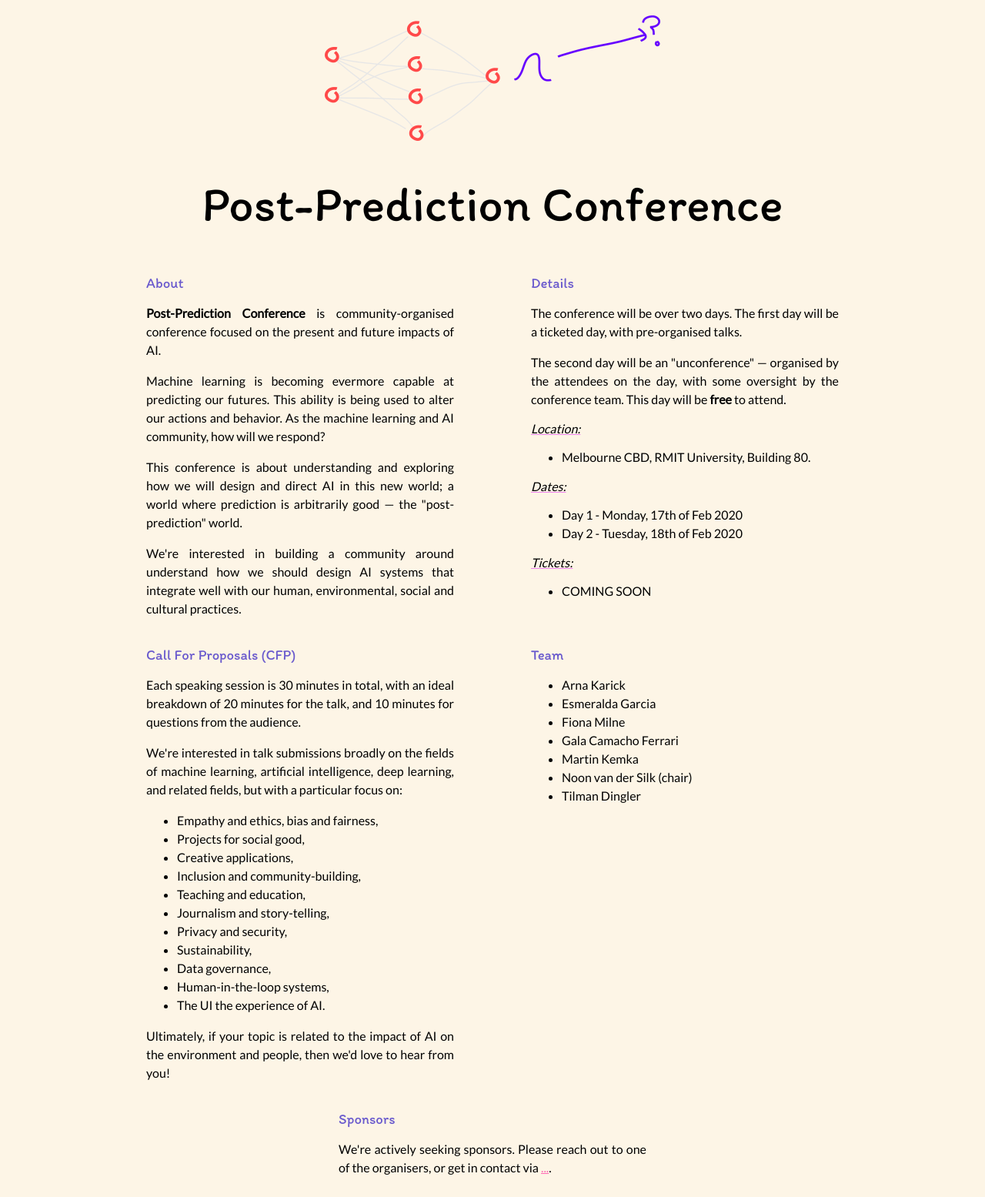
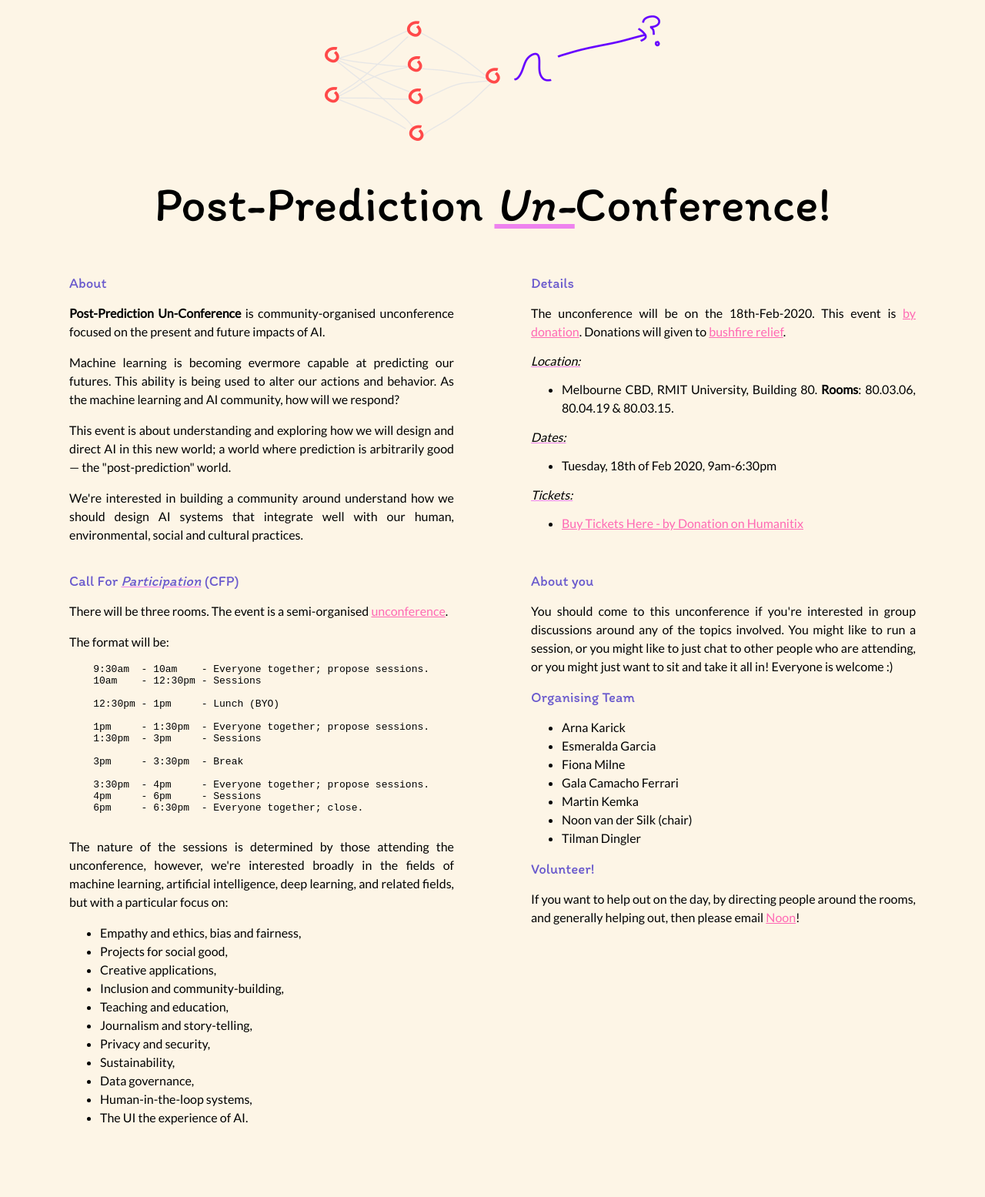
Before and after one commit to PostPredictionConference/PostPredictionConference.github.io, a Jekyll site: the page built from index.md, in a window 1280 px wide. Shown: the whole page at 77% size. Built offline with Jekyll 4.4.1, drawn with Linux system fonts in a browser that asks for light colours; after the commit the page ends 1490 px from its top, so only the background shows below that.

Commit message:
1-day unconference

```diff
--- a/_layouts/default.html
+++ b/_layouts/default.html
@@ -10,7 +10,7 @@ href="https://fonts.googleapis.com/css?family=Itim|Lato&display=swap" rel="style
 <div id="content">
   <div id="top">
     <img src="/assets/logo.png" />
-    <h1>Post-Prediction Conference </h1>
+    <h1>Post-Prediction <em>Un-</em>Conference! </h1>
   </div>
   <div id="body">
   {{ content }}
--- a/assets/style.css
+++ b/assets/style.css
@@ -17,7 +17,7 @@ body {
   margin-top:      20px;
   display:         flex;
   flex-direction:  column;
-  width:           1000px;
+  width:           1200px;
   align-items:     center;
 }
 
@@ -43,7 +43,7 @@ h1 {
 }
 
 div.card {
-  width:   400px;
+  width:   500px;
   padding: 10px;
 }
 
@@ -73,3 +73,11 @@ a:hover {
   color:      white;
   background: hotpink;
 }
+
+ul.agenda {
+  background:   #eaeaea;
+  font-family:  "Courier New";
+  font-size:    0.9em;
+  padding:      10px;
+  padding-left: 30px;
+}
--- a/index.md
+++ b/index.md
@@ -5,14 +5,14 @@ title: Home
 
 <div class="card">
   <h3>About</h3>
-  <p> <b>Post-Prediction Conference</b> is community-organised conference focused
+  <p> <b>Post-Prediction Un-Conference</b> is community-organised unconference focused
   on the present and future impacts of AI.
   </p>
   <p> Machine learning is becoming evermore capable at predicting our futures.
   This ability is being used to alter our actions and behavior. As the
   machine learning and AI community, how will we respond?
   </p>
-  <p> This conference is about understanding and exploring how we will design and
+  <p> This event is about understanding and exploring how we will design and
   direct AI in this new world; a world where prediction is arbitrarily good —
   the "post-prediction" world.
   </p>
@@ -25,40 +25,62 @@ title: Home
 <div class="card">
   <h3>Details</h3>
 
-  <p>
-  The conference will be over two days. The first day will be a ticketed
-  day, with pre-organised talks.
-  </p>
-  <p>
-  The second day will be an "unconference" &mdash; organised by the
-  attendees on the day, with some oversight by the conference team. This
-  day will be <b>free</b> to attend.
+  <p> The unconference will be on the 18th-Feb-2020.  This event is <a
+  href="https://humanitix.com/au/our-impact/yalari">by donation</a>.
+  Donations will given to <a
+  href="https://www.communityenterprisefoundation.com.au/make-a-donation/">bushfire relief</a>.
   </p>
 
   <em>Location:</em>
   <ul>
-    <li>Melbourne CBD, RMIT University, Building 80.</li>
+    <li>Melbourne CBD, RMIT University, Building 80.
+    <b>Rooms</b>: 80.03.06, 80.04.19 & 80.03.15.
+    </li>
+
   </ul>
 
   <em>Dates:</em>
   <ul>
-    <li>Day 1 - Monday, 17th of Feb 2020</li>
-    <li>Day 2 - Tuesday, 18th of Feb 2020</li>
+    <li>Tuesday, 18th of Feb 2020, 9am-6:30pm </li>
   </ul>
 
   <em>Tickets:</em>
   <ul>
-    <li>COMING SOON</li>
+    <li><a
+    href="https://events.humanitix.com.au/post-prediction-un-conference">
+    Buy Tickets Here - by Donation on Humanitix</a>
+    </li>
   </ul>
+
 </div>
 
 <div class="card">
-  <h3>Call For Proposals (CFP)</h3>
-  <p> Each speaking session is 30 minutes in total, with an ideal breakdown of 20
-  minutes for the talk, and 10 minutes for questions from the audience.
+  <h3>Call For <em>Participation</em> (CFP)</h3>
+  <p>There will be three rooms. The event is a semi-organised <a
+  href="https://en.wikipedia.org/wiki/Unconference">unconference</a>.
   </p>
-  <p>
-  We're interested in talk submissions broadly on the fields of machine
+
+  <p> The format will be:
+  </p>
+
+  <pre>
+    9:30am  - 10am    - Everyone together; propose sessions.
+    10am    - 12:30pm - Sessions
+
+    12:30pm - 1pm     - Lunch (BYO)
+
+    1pm     - 1:30pm  - Everyone together; propose sessions.
+    1:30pm  - 3pm     - Sessions
+
+    3pm     - 3:30pm  - Break
+
+    3:30pm  - 4pm     - Everyone together; propose sessions.
+    4pm     - 6pm     - Sessions
+    6pm     - 6:30pm  - Everyone together; close.
+  </pre>
+
+  <p>The nature of the sessions is determined by those attending the
+  unconference, however, we're interested broadly in the fields of machine
   learning, artificial intelligence, deep learning, and related fields,
   but with a particular focus on:
   </p>
@@ -75,14 +97,19 @@ title: Home
     <li>Human-in-the-loop systems,</li>
     <li>The UI the experience of AI.</li>
   </ul>
-
-  <p>Ultimately, if your topic is related to the impact of AI on the
-  environment and people, then we'd love to hear from you!
-  </p>
 </div>
 
 <div class="card">
-  <h3>Team</h3>
+
+  <h3>About you</h3>
+  <p>
+  You should come to this unconference if you're interested in group
+  discussions around any of the topics involved. You might like to run a
+  session, or you might like to just chat to other people who are attending,
+  or you might just want to sit and take it all in! Everyone is welcome :)
+  </p>
+
+  <h3>Organising Team</h3>
   <ul>
     <li>Arna Karick</li>
     <li>Esmeralda Garcia</li>
@@ -92,11 +119,10 @@ title: Home
     <li>Noon van der Silk (chair)</li>
     <li>Tilman Dingler</li>
   </ul>
-</div>
 
-<div class="card">
-  <h3>Sponsors</h3>
-  <p>We're actively seeking sponsors. Please reach out to
-  one of the organisers, or get in contact via <a href="">...</a>.
+  <h3>Volunteer!</h3>
+
+  <p>If you want to help out on the day, by directing people around the rooms,
+  and generally helping out, then please email <a href="mailto:noon@braneshop.com.au">Noon</a>!
   </p>
 </div>
```
